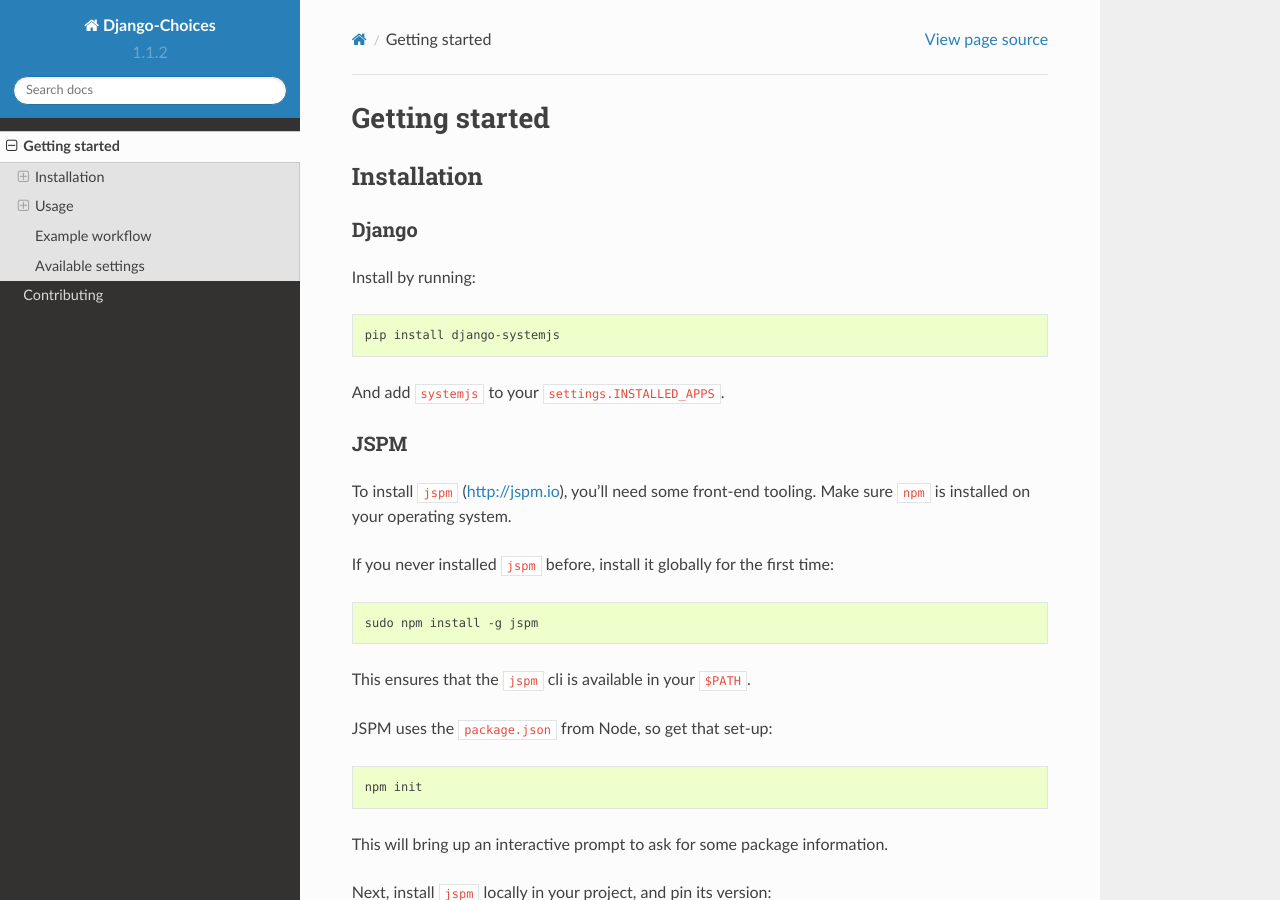
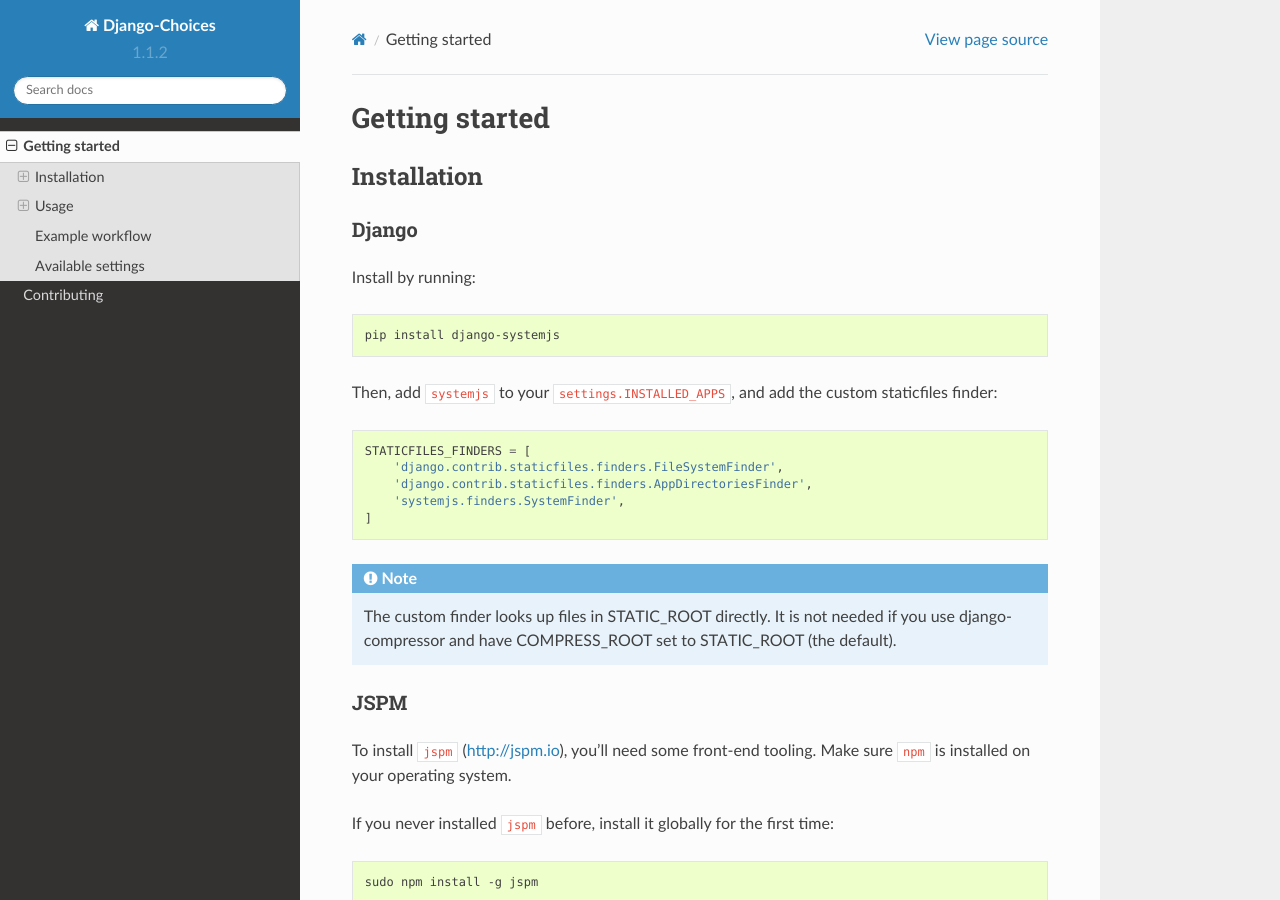
Before and after one commit to sergei-maertens/django-systemjs, a Sphinx documentation site: the page built from docs/getting_started.rst, in a window 1280 px wide and 900 px high. Built offline with Sphinx 7.4.7 and the Read the Docs theme 2.0.0, drawn with Linux system fonts in a browser that asks for light colours.

Commit message:
update docs

```diff
--- a/docs/getting_started.rst
+++ b/docs/getting_started.rst
@@ -15,7 +15,23 @@
 
    pip install django-systemjs
 
-And add ``systemjs`` to your ``settings.INSTALLED_APPS``.
+Then, add ``systemjs`` to your ``settings.INSTALLED_APPS``, and add the custom
+staticfiles finder:
+
+.. code-block::
+
+    STATICFILES_FINDERS = [
+        'django.contrib.staticfiles.finders.FileSystemFinder',
+        'django.contrib.staticfiles.finders.AppDirectoriesFinder',
+        'systemjs.finders.SystemFinder',
+    ]
+
+
+.. note::
+    The custom finder looks up files in STATIC_ROOT directly. It is not needed
+    if you use django-compressor and have COMPRESS_ROOT set to STATIC_ROOT (the
+    default).
+
 
 JSPM
 ----
```
